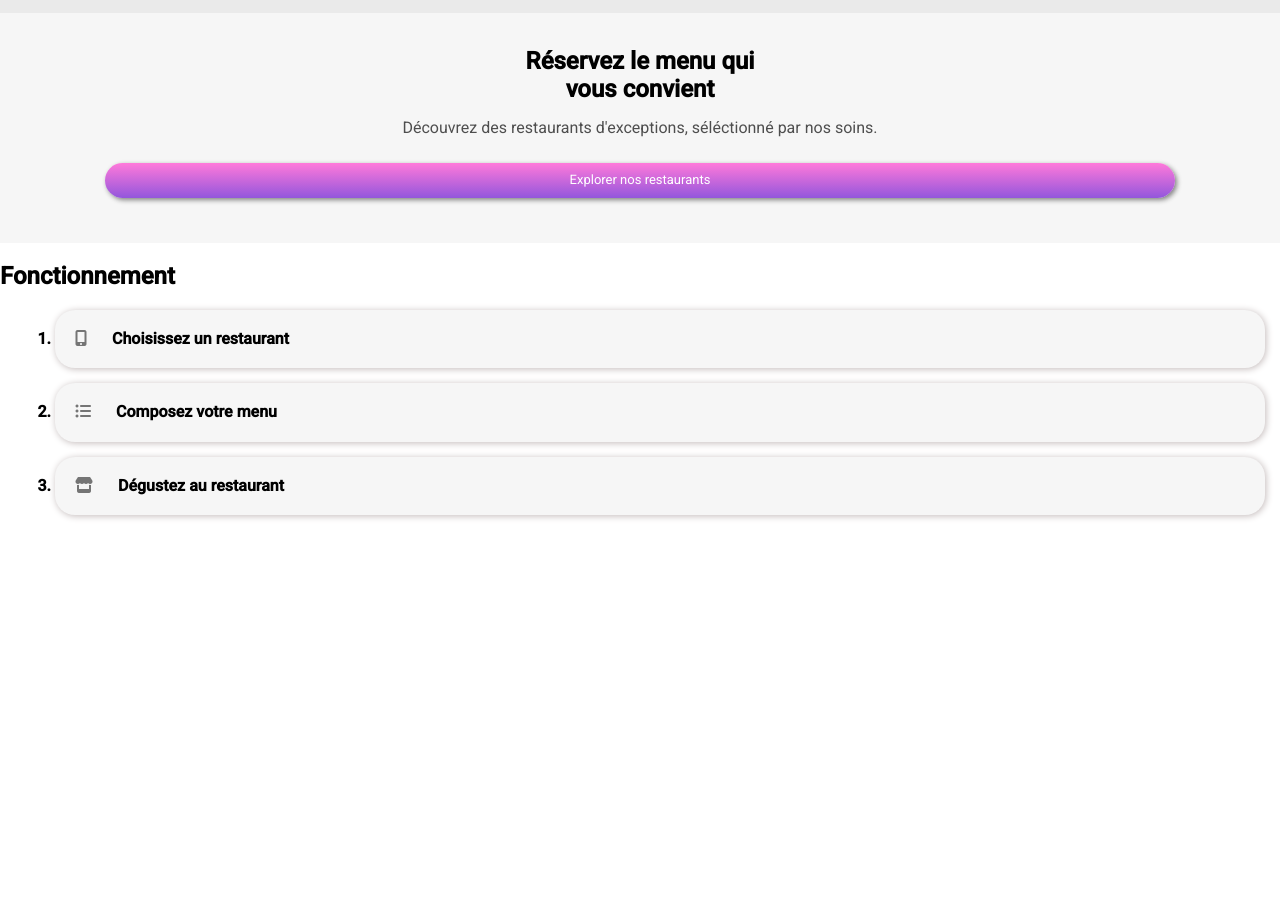
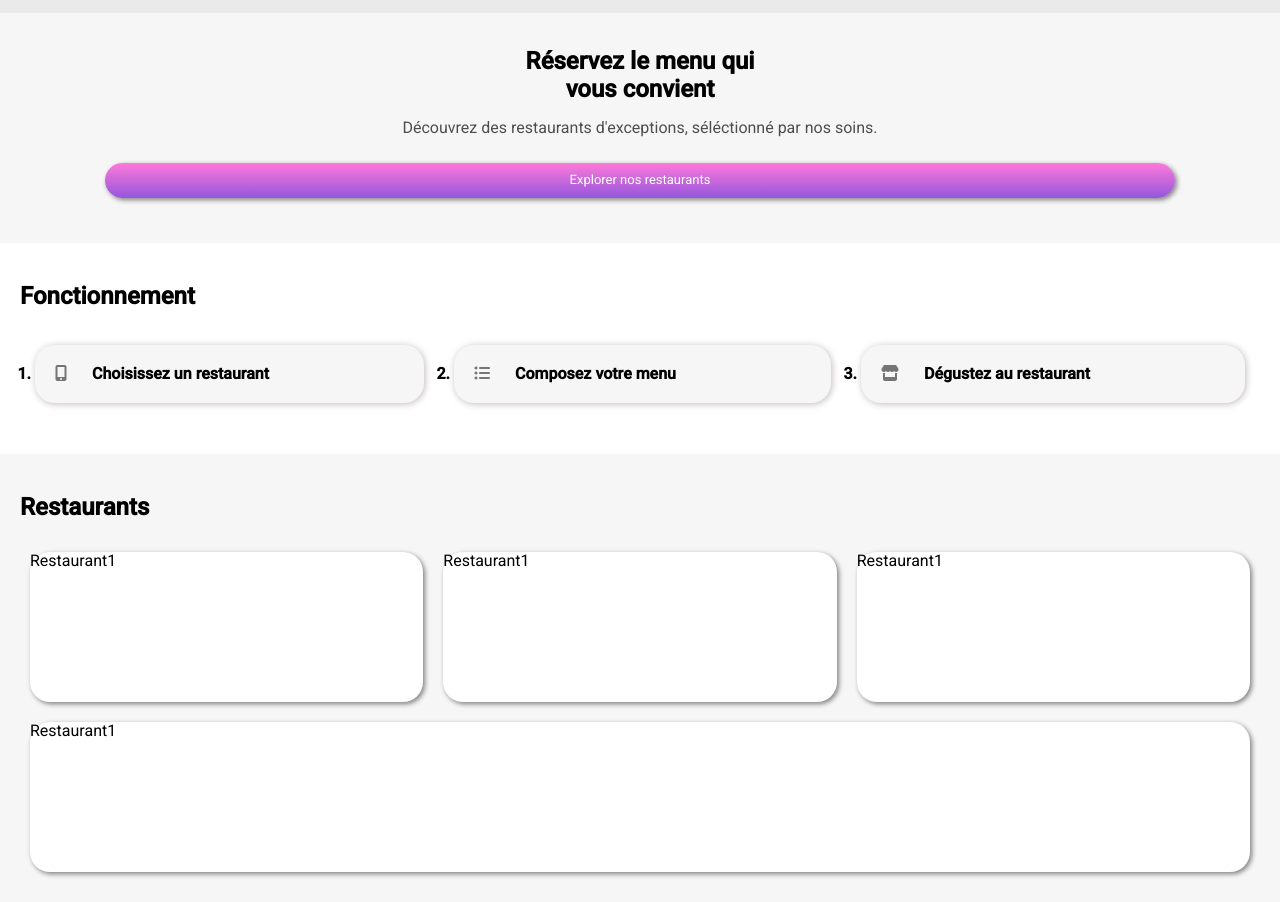
Before and after one commit to achicyr/Laura-P3, a website: page index.html in a window 1280 px wide. Shown: the part 85-987 px from the top of the page. Before the commit the page ends 800 px from the top, so only its background shows below. Drawn offline with Linux system fonts and the light colour scheme; a web font is replaced by a local one.

Commit message:
Restaurants

```diff
--- a/assets/style.css
+++ b/assets/style.css
@@ -382,6 +382,12 @@ body .introduction .boutonintro:hover {
   margin-right: 15px;
 }
 
+.fonctionnement {
+  padding: 20px;
+}
+.fonctionnement ol {
+  padding: 0;
+}
 .fonctionnement li {
   padding: 20px;
   margin: 15px;
@@ -389,10 +395,39 @@ body .introduction .boutonintro:hover {
   border-radius: 20px;
   font-weight: 600;
   background: #f6f6f6;
+  flex-grow: 1;
 }
 .fonctionnement li i.fas {
   margin-right: 25px;
   color: #757575;
 }
 
+.menu {
+  background-color: #f6f6f6;
+  padding: 20px;
+}
+.menu .card {
+  background-color: white;
+  border-radius: 20px;
+  height: 150px;
+  margin-bottom: 10px;
+  flex-grow: 1;
+  min-width: 320px;
+  box-shadow: 2px 2px 5px grey;
+}
+
+@media all and (min-width: 700px) {
+  .fonctionnement ol {
+    display: flex;
+    flex-wrap: wrap;
+  }
+  .cards {
+    display: flex;
+    flex-wrap: wrap;
+  }
+  .cards .card {
+    margin: 10px;
+  }
+}
+
 /*# sourceMappingURL=style.css.map */
--- a/index.html
+++ b/index.html
@@ -38,6 +38,15 @@
                 <li><i class="fas fa-store"></i>Dégustez au restaurant</li>
             </ol>
         </section>
+        <section class="menu">
+            <h2>Restaurants</h2>
+            <div class="cards">
+            <div class="card">Restaurant1</div>
+            <div class="card">Restaurant1</div>
+            <div class="card">Restaurant1</div>
+            <div class="card">Restaurant1</div>
+            </div>
+        </section>
     </main>
 
 </body>
```
Also changed, not shown: README.md (added), images/restaurants/menu3.jpg (renamed from images/restaurants/toa-heftiba-DQKerTsQwi0-unsplash.jpg), 7 other files.
